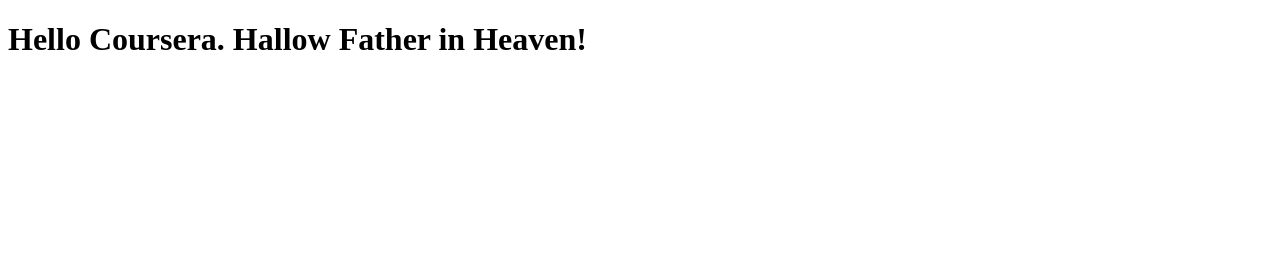
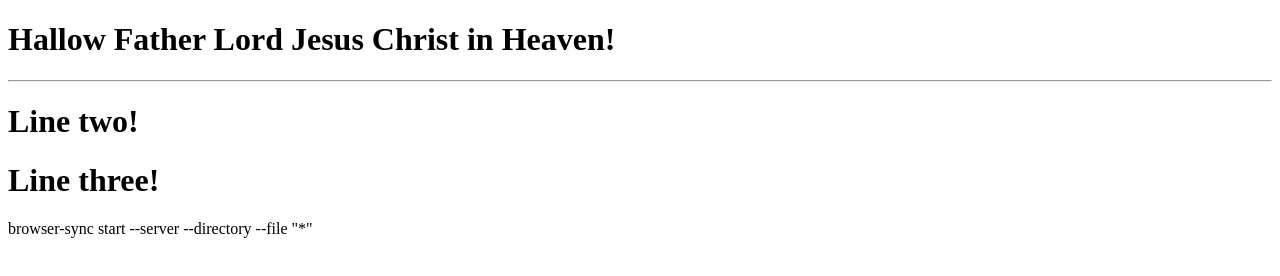
Before and after one commit to Zwides/coursera-test, a plain HTML site: page site/index.html in a window 1280 px wide. Drawn offline with Linux system fonts and the light colour scheme.

Commit message:
14 November 2016 v2

```diff
--- a/site/index.html
+++ b/site/index.html
@@ -1,9 +1,12 @@
 <!DOCTYPE html>
 <html>
 <head>
-	<title>Hello Coursera! Hallow Father</title>
+	<title>Hello Coursera! <br>Hallow Father</title>
 </head>
 <body>
-<h1>Hello Coursera. Hallow Father in Heaven!</h1>
-</body>
+<h1>Hallow Father Lord Jesus Christ in Heaven!</h1>
+<hr>
+<h1>Line two!</h1>
+<h1>Line three!</h1>
+</body>browser-sync start --server --directory --file "*"
 </html>
```
